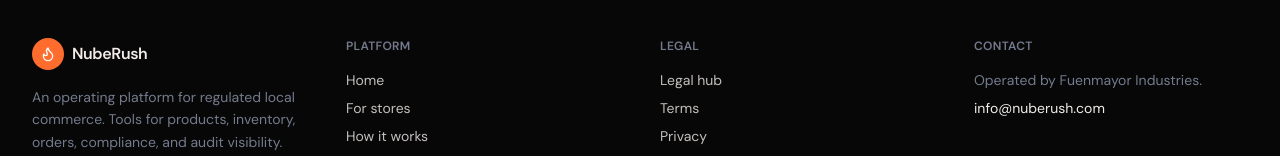
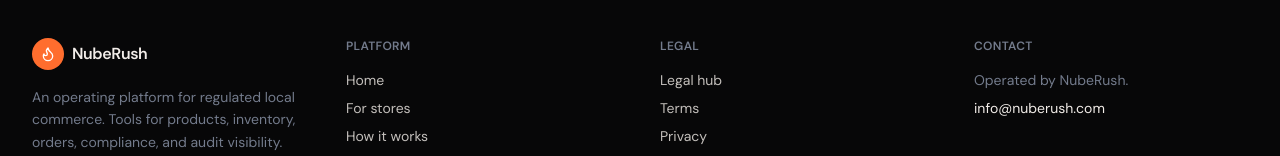
Before and after one commit to AlexanderAtlasLuthor/Nuberush, a React (Vite) app in the folder web/: page / in a window 1280 px wide. Shown: the part 5772-5928 px from the top of the page. Built offline with nearby package versions, Linux system fonts and the light colour scheme; no server answers.

Commit message:
fix: update footer text to reflect correct company name

```diff
--- a/web/src/features/public/components/PublicFooter.tsx
+++ b/web/src/features/public/components/PublicFooter.tsx
@@ -93,7 +93,7 @@
               Contact
             </h2>
             <p className="mt-4 text-sm text-muted-foreground">
-              Operated by Fuenmayor Industries.
+              Operated by NubeRush.
             </p>
             <p className="mt-2 text-sm">
               <a
```
